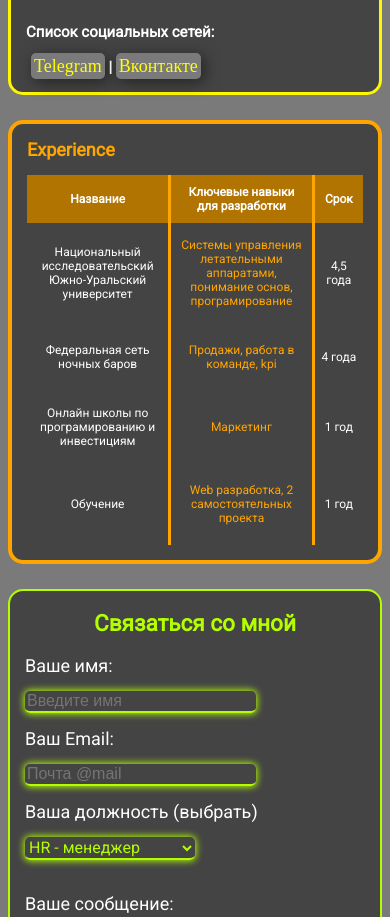
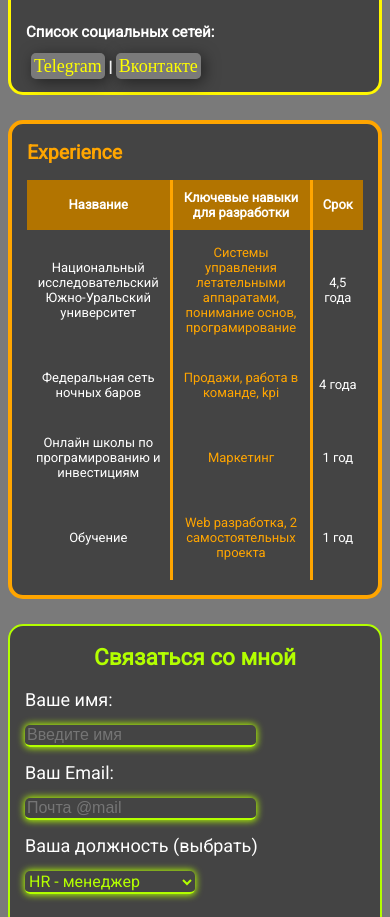
Before and after one commit to MrDenis95/resume, a plain HTML site: page index.html in a window 390 px wide. Shown: the part 900-1817 px from the top of the page. Drawn offline with Linux system fonts and the light colour scheme.

Commit message:
Update 111.css

```diff
--- a/111.css
+++ b/111.css
@@ -14,7 +14,7 @@
 
 body {
     font-family: 'Roboto', sans-serif;
-    font-size: 16px;
+    font-size: 17px;
     font-weight: 450;
 
     /* color: #3fc51a; */
@@ -300,7 +300,7 @@ body p {
     }
 
     .border-center {
-        font-size: 12px;
+        font-size: 13px;
     }
 
 }
```
